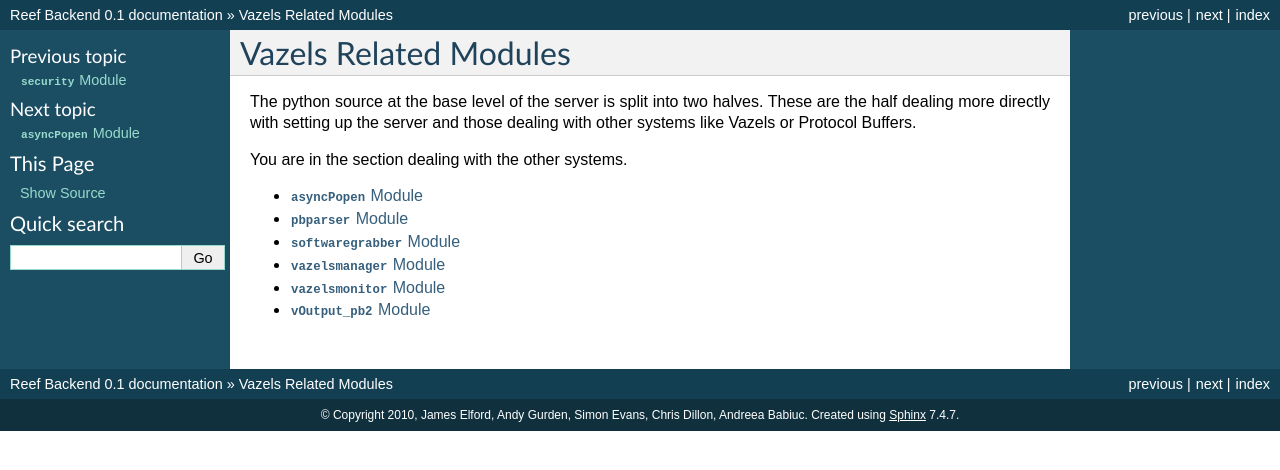
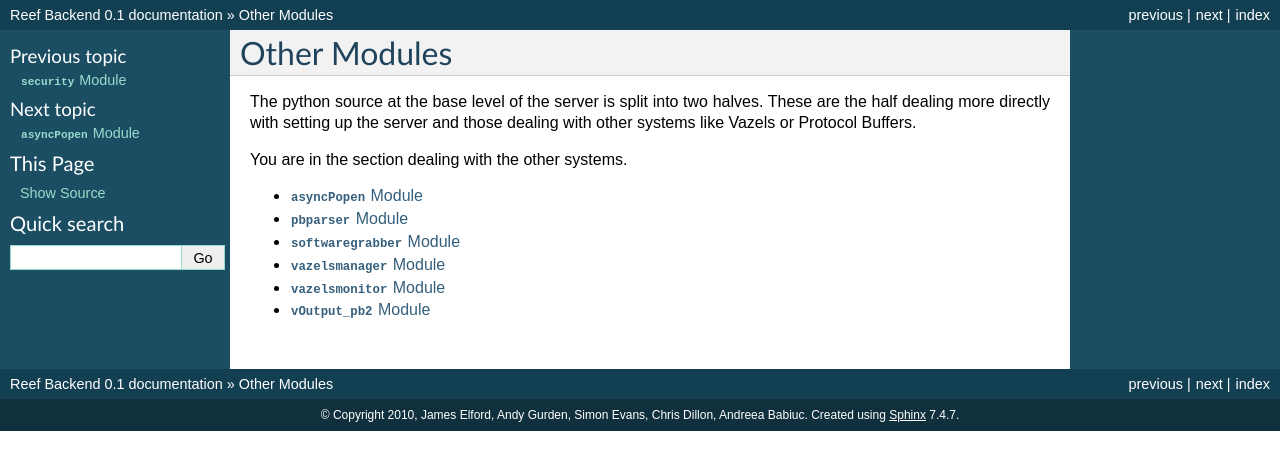
Before and after one commit to jelford/reef, a Sphinx documentation site: the page built from utilities/pydocs/source/other.rst, in a window 1280 px wide. Shown: the top 470 px of the page. Built offline with Sphinx 7.4.7, drawn with Linux system fonts in a browser that asks for light colours.

Commit message:
Renamed other section in docs

```diff
--- a/utilities/pydocs/source/other.rst
+++ b/utilities/pydocs/source/other.rst
@@ -1,5 +1,5 @@
-Vazels Related Modules
-======================
+Other Modules
+=============
 
 The python source at the base level of the server is split into two halves.
 These are the half dealing more directly with setting up the server and
```
